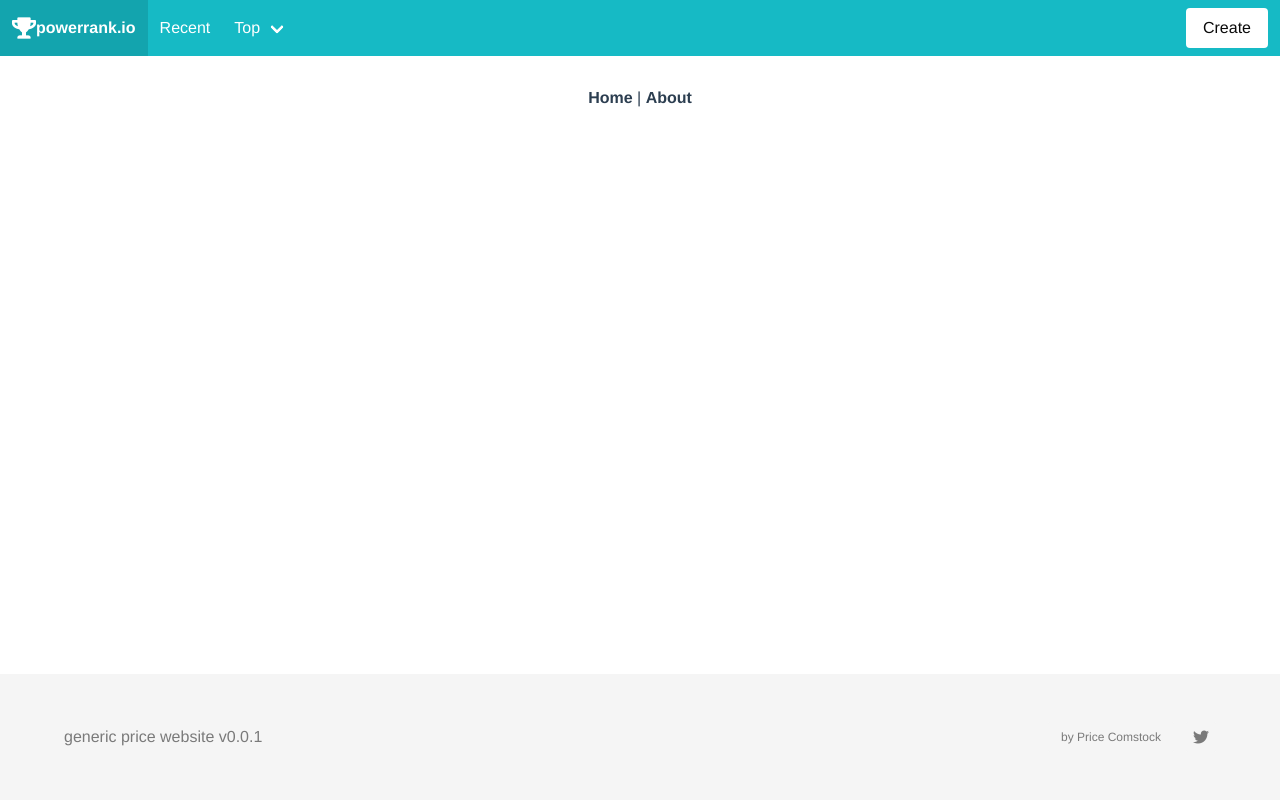
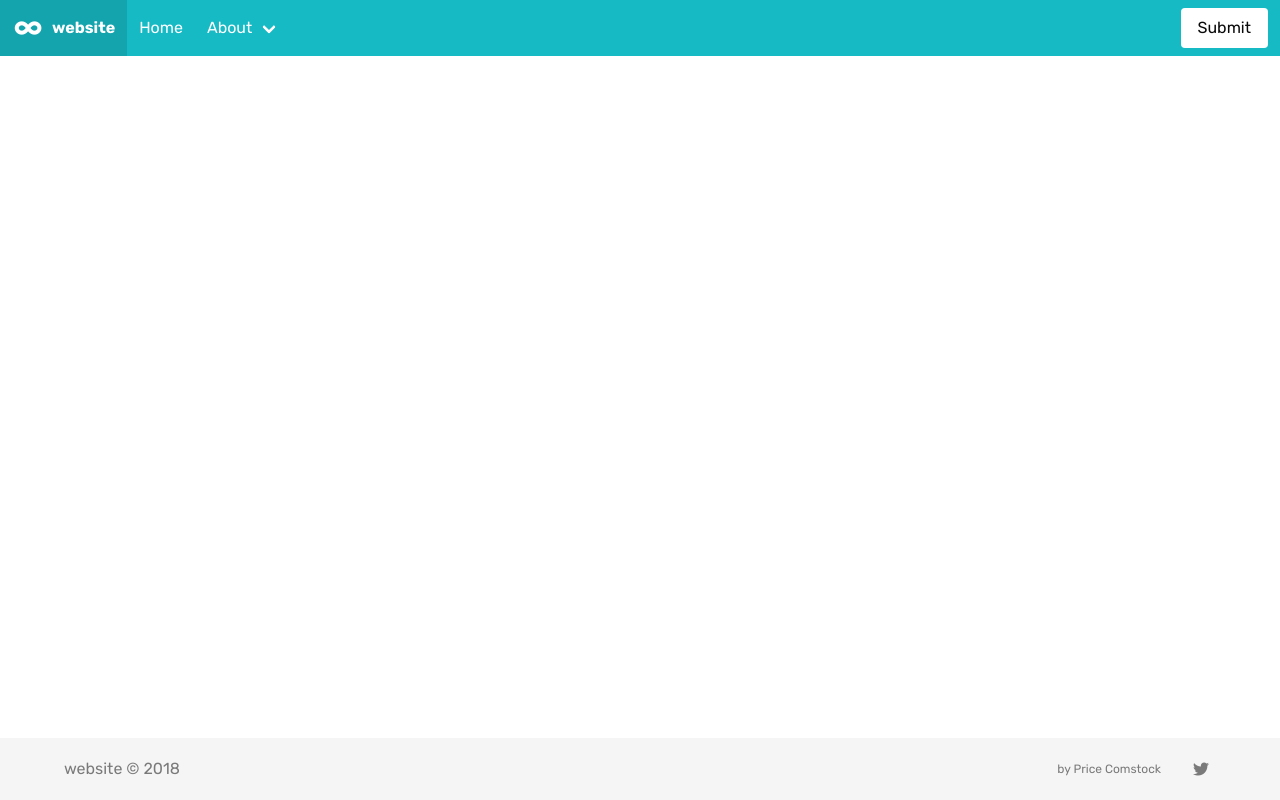
Before and after one commit to pricecomstock/pc-web-boilerplate, a Vue app: page /home in a window 1280 px wide. Built offline with nearby package versions, Linux system fonts and the light colour scheme.

Commit message:
I think I have the font figured out (for now)

```diff
--- a/public/index.html
+++ b/public/index.html
@@ -5,6 +5,12 @@
     <meta http-equiv="X-UA-Compatible" content="IE=edge">
     <meta name="viewport" content="width=device-width,initial-scale=1.0">
     <link rel="icon" href="<%= BASE_URL %>favicon.ico">
+    <link href="https://fonts.googleapis.com/css?family=Rubik:400,700" rel="stylesheet">
+    <!-- <link href="https://fonts.googleapis.com/css?family=Cabin:400,700" rel="stylesheet"> -->
+    <!-- <link href="https://fonts.googleapis.com/css?family=Montserrat:500,700" rel="stylesheet"> -->
+    <!-- <link href="https://fonts.googleapis.com/css?family=Raleway:500,700" rel="stylesheet"> -->
+    <!-- <link href="https://fonts.googleapis.com/css?family=Lato:400,700" rel="stylesheet"> -->
+    <!-- <link href="https://fonts.googleapis.com/css?family=Open+Sans:400,700" rel="stylesheet"> -->
     <title>pc-web-boilerplate</title>
   </head>
   <body>
--- a/src/App.vue
+++ b/src/App.vue
@@ -1,11 +1,9 @@
 <template>
   <div id="app">
     <pcnav></pcnav>
-    <div id="nav">
-      <router-link to="/">Home</router-link> |
-      <router-link to="/about">About</router-link>
+    <div class="section">
+      <router-view/>
     </div>
-    <router-view/>
     <pcfoot></pcfoot>
   </div>
 </template>
@@ -25,7 +23,6 @@ export default {
 
 <style lang="scss">
 #app {
-  font-family: "Avenir", Helvetica, Arial, sans-serif;
   -webkit-font-smoothing: antialiased;
   -moz-osx-font-smoothing: grayscale;
   text-align: center;
--- a/src/components/nav/Footer.vue
+++ b/src/components/nav/Footer.vue
@@ -4,7 +4,7 @@
             <div class="level">
                 <div class="level-left">
                     <div class="level-item has-text-grey">
-                        generic price website v0.0.1
+                        website © 2018
                     </div>
                 </div>
                 <div class="level-right is-size-7">
@@ -74,9 +74,9 @@ html {
   box-sizing: border-box;
 }
 
-.pcfooter {
+.section.pcfooter {
   background-color: hsl(0, 0%, 96%);
-  padding: 1.5rem 0rem;
+  padding: 1rem 0rem;
   position: absolute;
   left: 0px;
   right: 0px;
--- a/src/components/nav/Nav.vue
+++ b/src/components/nav/Nav.vue
@@ -1,28 +1,28 @@
 <template>
   <nav class="navbar is-primary" role="navigation" aria-label="main navigation">
     <div class="navbar-brand">
-      <router-link class="navbar-item powerranklogo" to="/" disabled>
+      <router-link class="navbar-item placeholder-logo" to="/" disabled>
         <span class="icon is-medium">
-          <i class="fas fa-lg fa-trophy"></i>
+          <i class="fas fa-lg fa-infinity"></i>
         </span>
-        powerrank.io
+        <span>website</span>
       </router-link>
       <div class="navbar-burger" :class="{'is-active':showNav}" @click="showNav = !showNav" data-target="navMenu">
-        <span></span>
+        <span></span> <!--wow these are the 3 bars of the hamburger icon-->
         <span></span>
         <span></span>
       </div>
     </div>
     <div class="navbar-menu" :class="{'is-active':showNav}" id="navMenu">
       <div class="navbar-start">
-        <router-link class="navbar-item" to="/browse" exact-active-class="is-active">Recent</router-link>
+        <router-link class="navbar-item" to="/" exact-active-class="is-active">Home</router-link>
         <div class="navbar-item has-dropdown is-hoverable" @mouseover="showTopDropdown = true" @mouseout="showTopDropdown = false">
-          <router-link class="navbar-link" to="/browse/month/top" :class="{'is-active': inTop }">Top</router-link>
+          <router-link class="navbar-link" to="/about" :class="{'is-active': inAbout }">About</router-link>
           <div class="navbar-dropdown">
-            <router-link class="navbar-item" to="/browse/today/top">Today</router-link>
-            <router-link class="navbar-item" to="/browse/week/top">This Week</router-link>
-            <router-link class="navbar-item" to="/browse/month/top">This Month</router-link>
-            <router-link class="navbar-item" to="/browse/all/top">All Time</router-link>
+            <router-link class="navbar-item" to="/about">One</router-link>
+            <router-link class="navbar-item" to="/about">Two</router-link>
+            <router-link class="navbar-item" to="/about">Three</router-link>
+            <router-link class="navbar-item" to="/about">Four</router-link>
           </div>
         </div>
       </div>
@@ -30,8 +30,8 @@
         <div class="navbar-item" v-if="!showNav">
           <div class="field">
             <p class="control">
-              <router-link class="button is-white" to="/create" tag="a">
-                Create
+              <router-link class="button is-white" to="/" tag="a">
+                Submit
                 <!-- <span class="icon">
                   <i class="fas fa-download"></i>
                 </span> -->
@@ -39,7 +39,7 @@
             </p>
           </div>
         </div>
-        <router-link v-else class="navbar-item" to="/create">Create</router-link>
+        <router-link v-else class="navbar-item" to="/">Submit</router-link>
       </div>
     </div>
   </nav>
@@ -54,8 +54,8 @@ export default {
     };
   },
   computed: {
-    inTop() {
-      return this.$route.path.includes("/top");
+    inAbout() {
+      return this.$route.path.includes("/about");
     }
   },
   methods: {
@@ -67,13 +67,13 @@ export default {
 </script>
 
 <style>
-.powerranklogo {
+.placeholder-logo span {
   /* font-style: italic; */
   font-weight: bold;
   /* text-transform: uppercase; */
 }
 
-.powerranklogo .icon {
+.placeholder-logo .icon {
   margin-right: 0.5rem;
 }
 </style>
--- a/src/scss/pcstyles.scss
+++ b/src/scss/pcstyles.scss
@@ -1,19 +1,26 @@
 @charset "utf-8";
+
+// Other themes
+// Darkly: https://jenil.github.io/bulmaswatch/darkly/
 
 // Variables
 $pcturquoise: #16BAC5;
 $pcdeepblue: #2364AA;
 $pcfunblue: #3499ED;
 $pcsummergreen: #8AC926;
+$pcspringgreen: #7ac74f;
 $pcyellow: #FFBA49;
 $pcpalered: #EF5B5B;
 
 $primary: $pcturquoise;
 $link: $pcdeepblue;
 $info: $pcfunblue;
-$success: $pcsummergreen;
+$success: $pcspringgreen;
 $warning: $pcyellow;
 $danger: $pcpalered;
+
+// $family-sans-serif: 'Rubik', 'Montserrat', 'Raleway', 'Maven Pro', "Cabin", "Open Sans", "Lato", BlinkMacSystemFont, -apple-system, "Segoe UI", "Roboto", "Oxygen", "Ubuntu", "Cantarell", "Fira Sans", "Droid Sans", "Helvetica Neue", "Helvetica", "Arial", sans-serif;
+$family-sans-serif: "Rubik", BlinkMacSystemFont, -apple-system, "Segoe UI", "Roboto", "Oxygen", "Ubuntu", "Cantarell", "Fira Sans", "Droid Sans", "Helvetica Neue", "Helvetica", "Arial", sans-serif;
 
 // Could be optimized by importing things piecewise as detailed on
 // https://bulma.io/documentation/customize/with-webpack/
```
